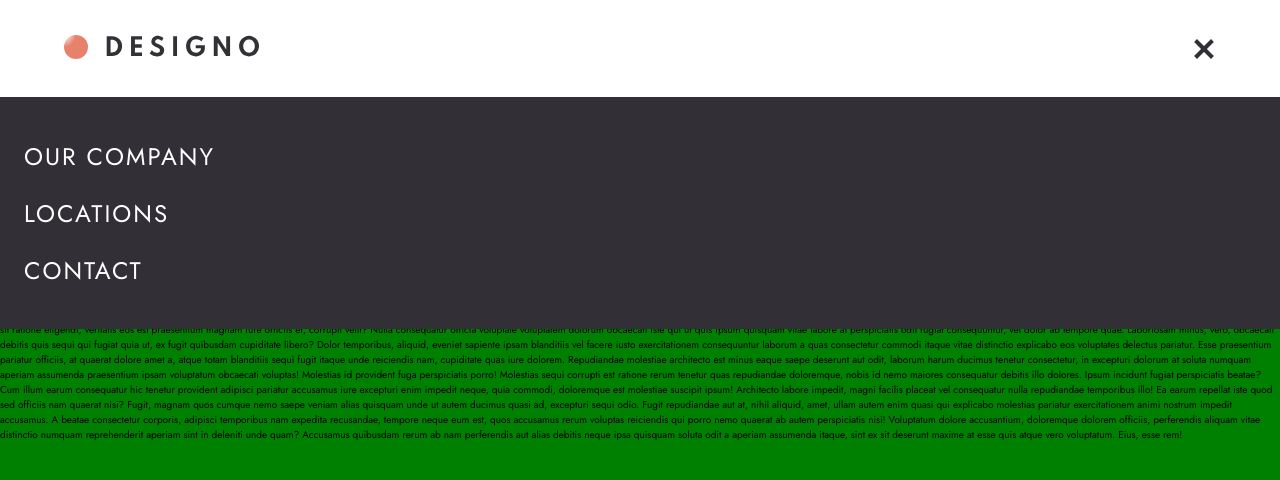
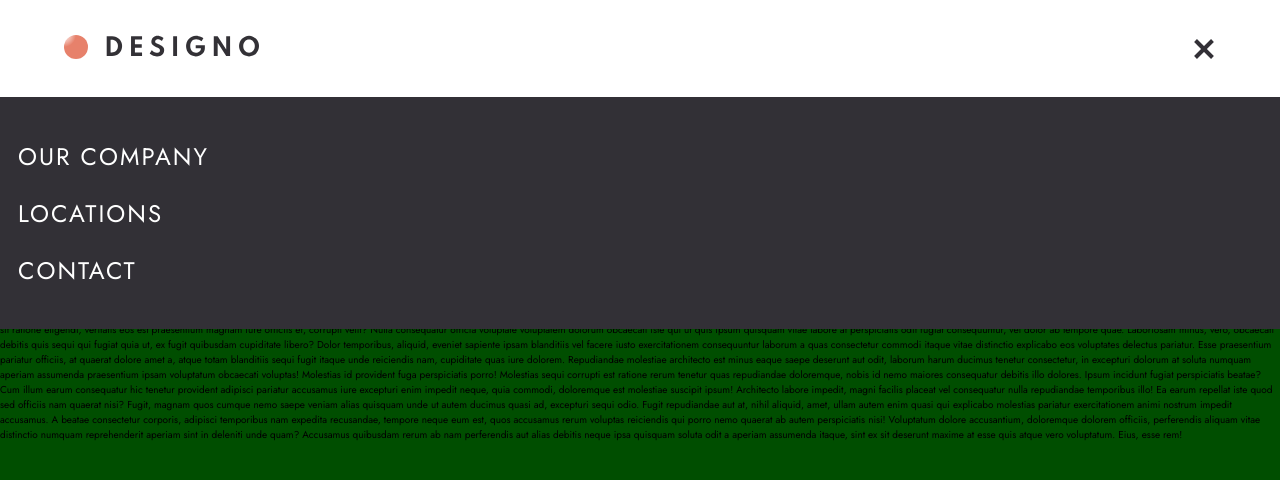
Before and after one commit to yasssuz/Designo-website, a Next.js app: page / in a window 1280 px wide. Both pictures are taken after a click on the element 1204 px from the left and 48 px from the top of the page. Shown: the top 480 px of the page. Built offline with nearby package versions, Linux system fonts and the light colour scheme.

Commit message:
added overlay when nav active

```diff
--- a/src/components/_Header.tsx
+++ b/src/components/_Header.tsx
@@ -2,30 +2,33 @@ import { useState } from 'react'
 import styles from '../styles/components/Header.module.scss'
 
 export function Header() {
-  const [isActive, setIsActive] = useState(false)
+  const [isMenuActive, setIsMenuActive] = useState(false)
 
   function showMenu() {
-    setIsActive((prevstate) => !prevstate)
+    setIsMenuActive((prevstate) => !prevstate)
   }
 
   return (
+    <>
+      <div className={`${isMenuActive && `${styles.overlayActive}`} ${styles.overlay}`} />
       <header className={styles.header}>
         <div className={styles.content}>
           <img src="/logo.svg" alt="designo logo"/>
           <div
-          className={`${isActive && `${styles.mobileTogglerActive}`} ${styles.mobileToggler}`}
+            className={`${isMenuActive && `${styles.mobileTogglerActive}`} ${styles.mobileToggler}`}
             onClick={showMenu}
           >
             <span className={styles.bar}></span>
             <span className={styles.bar}></span>
             <span className={styles.bar}></span>
           </div>
-        <nav className={`${isActive && `${styles.navigationActive}`} ${styles.navigation}`}>
+          <nav className={`${isMenuActive && `${styles.navigationActive}`} ${styles.navigation}`}>
             <a href="#" className={styles.navLink}>Our Company</a>
             <a href="#" className={styles.navLink}>Locations</a>
             <a href="#" className={styles.navLink}>Contact</a>
           </nav>
         </div>
       </header>
+    </>
   )
 }
--- a/src/styles/components/Header.module.scss
+++ b/src/styles/components/Header.module.scss
@@ -1,5 +1,24 @@
+.overlay {
+  position: absolute;
+  bottom: 0;
+  top: 0;
+  left: 0;
+  right: 0;
+  background: hsla(0, 0%, 0%, 0.397);
+  visibility: hidden;
+  opacity: 0;
+  transition: opacity 0.25s ease, visibility 0.25s ease;
+}
+
+.overlayActive {
+  visibility: visible;
+  opacity: 1;
+}
+
 .header {
   background: var(--color-white);
+  position: relative;
+  z-index: 100;
 }
 
 .content {
@@ -48,7 +67,7 @@
   display: flex;
   align-items: flex-start;
   flex-direction: column;
-  width: 100%;
+  width: 101%;
   background: var(--color-dark-gray);
   left: 50%;
   transform: translateX(-50%);
```
Lines whose indentation alone changed are shown as unchanged.
